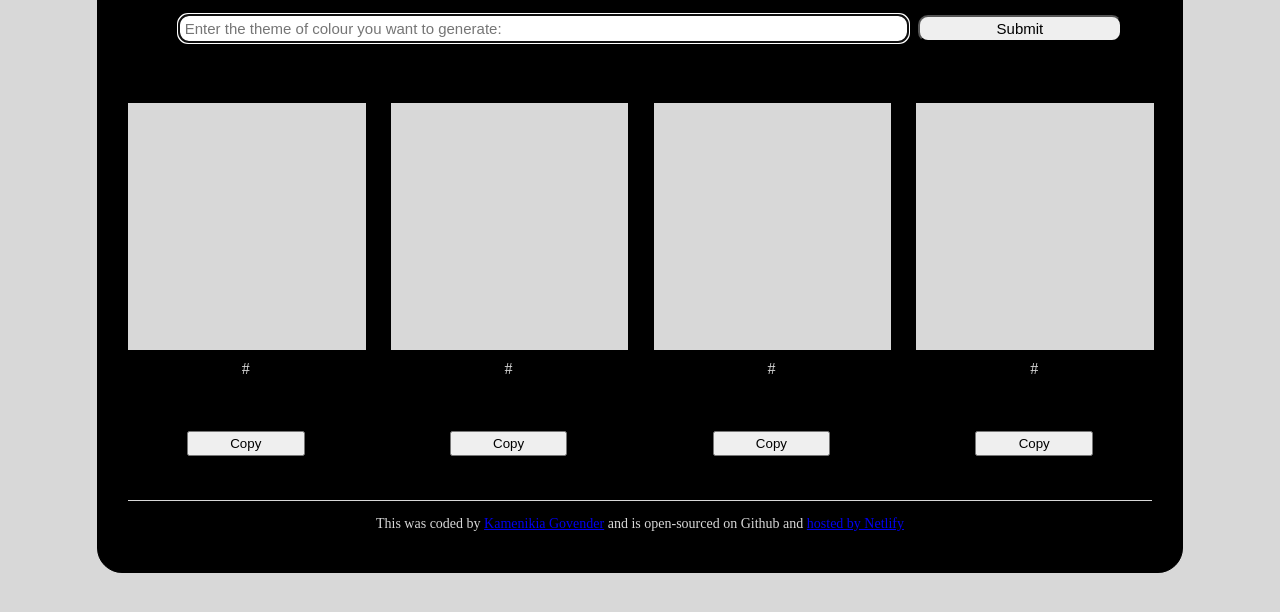
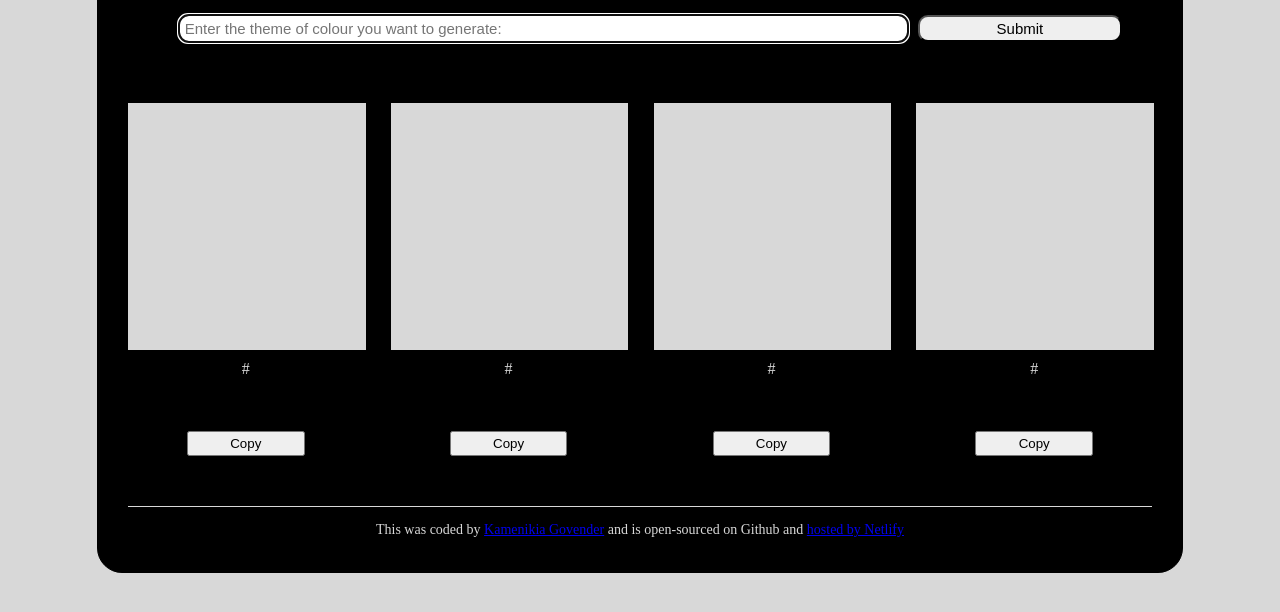
Before and after one commit to kontinew21/colour-palette-generator, a plain HTML site: page index.html in a window 1280 px wide. Shown: the part 158-770 px from the top of the page. Drawn offline with Linux system fonts and the light colour scheme.

Commit message:
Fixed footer of website

```diff
--- a/src/style.css
+++ b/src/style.css
@@ -17,6 +17,8 @@ body {
     color: rgb(216, 216, 216);
     padding: 30px;
     text-align: center;
+    display: flex;
+    flex-direction: column;
 }
 
 h1 {
@@ -81,9 +83,7 @@ div .colour-label {
 footer {
     border-top: 1px solid rgb(216, 216, 216);
     padding-top: 15px;
-    padding-bottom: 30px;
-    position: fixed;
-    bottom: 10%;
+    padding-bottom: 15px;
     font-size: 14px;
-    width: 80%;
+    margin-top: auto;
 }
```
